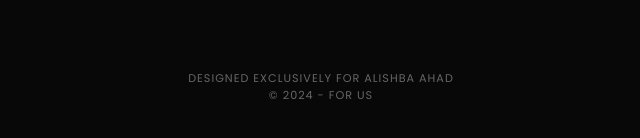
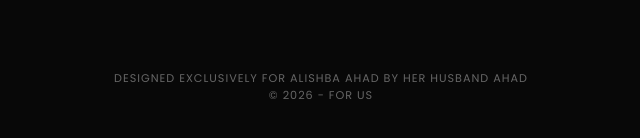
Before and after one commit to aahadzoeb/alisbhaahad, a plain HTML site: page index.html in a window 1280 px wide. Shown: the part 2344-2482 px from the top of the page, 319-959 px from the left. Drawn offline with nearby package versions, Linux system fonts and the light colour scheme; a web font is replaced by a local one.

Commit message:
Update index.html

```diff
--- a/index.html
+++ b/index.html
@@ -301,7 +301,7 @@
     </section>
 
     <footer>
-        <p>DESIGNED EXCLUSIVELY FOR ALISHBA AHAD<br>&copy; 2024 - FOR US</p>
+        <p>DESIGNED EXCLUSIVELY FOR ALISHBA AHAD BY HER HUSBAND AHAD <br>&copy; 2026 - FOR US</p>
     </footer>
 
     <script>
```
